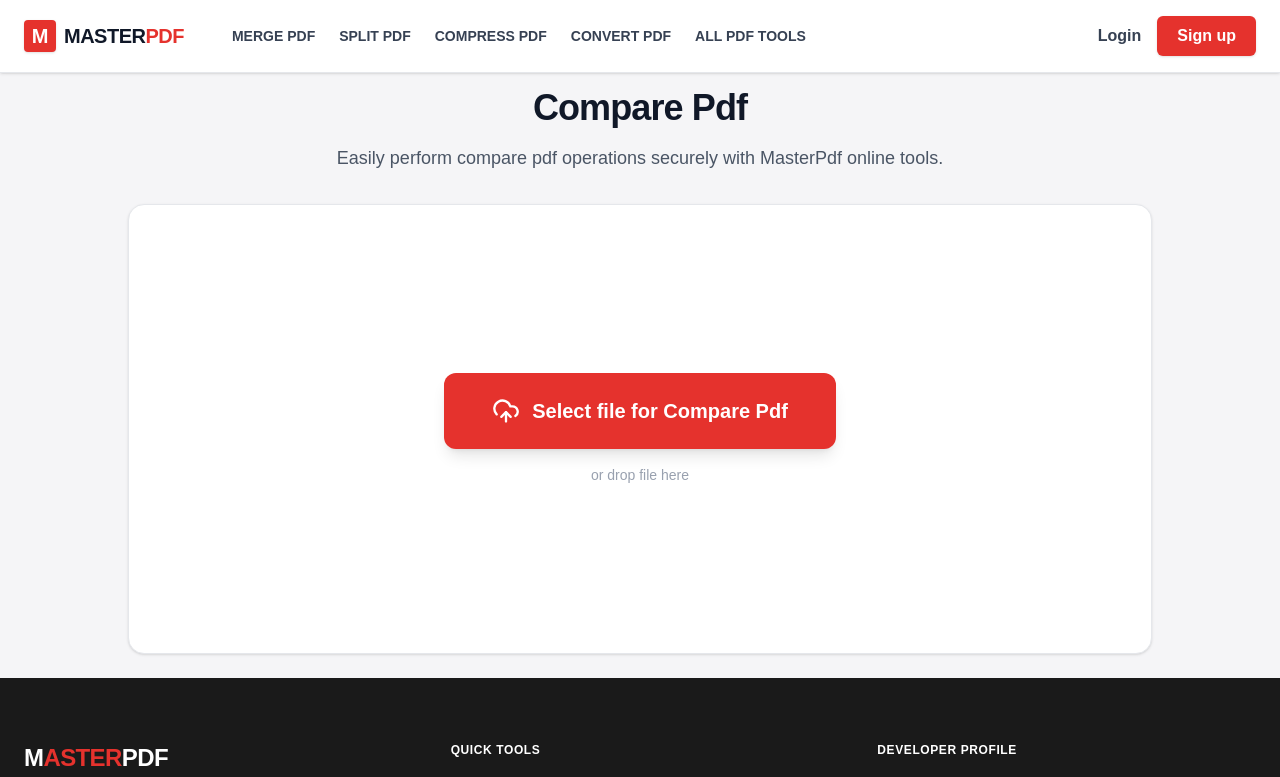
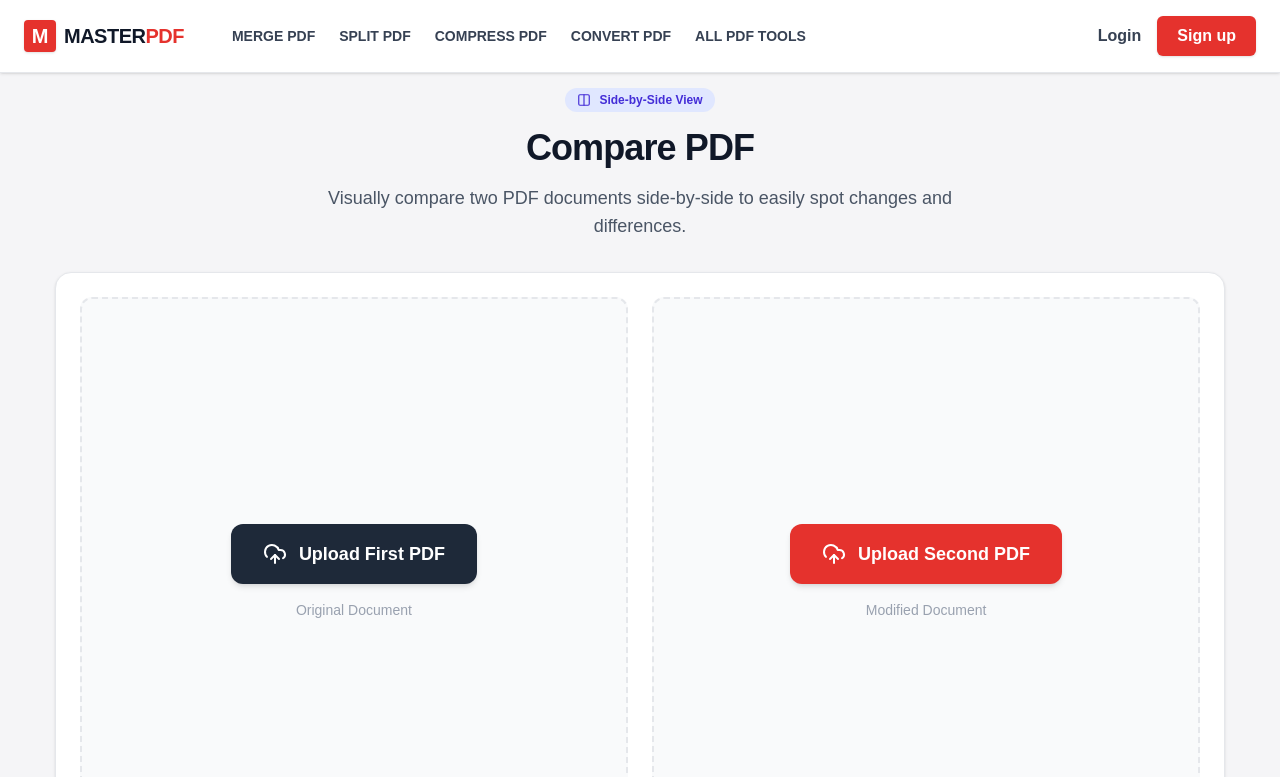
Before and after one commit to ansarisuhel4505/MasterPdf, a Next.js app: page /compare-pdf in a window 1280 px wide. Shown: the top 777 px of the page. Built offline with nearby package versions, Linux system fonts and the light colour scheme; no server answers.

Commit message:
Implement PDF comparison feature
This component allows users to upload and compare two PDF files side-by-side, providing a visual interface to spot differences.

```diff
--- /dev/null
+++ b/src/pages/compare-pdf.jsx
@@ -0,0 +1,128 @@
+import React, { useState, useEffect } from 'react';
+import Head from 'next/head';
+import Navbar from '../components/Navbar';
+import Footer from '../components/Footer';
+import { UploadCloud, X, Columns, FileText } from 'lucide-react';
+
+export default function ComparePdf() {
+  const [file1, setFile1] = useState(null);
+  const [file2, setFile2] = useState(null);
+  const [url1, setUrl1] = useState('');
+  const [url2, setUrl2] = useState('');
+
+  // Generate local preview URLs when files are uploaded
+  useEffect(() => {
+    if (file1) setUrl1(URL.createObjectURL(file1));
+    if (file2) setUrl2(URL.createObjectURL(file2));
+
+    // Cleanup URLs from memory to prevent memory leaks
+    return () => {
+      if (url1) URL.revokeObjectURL(url1);
+      if (url2) URL.revokeObjectURL(url2);
+    };
+  }, [file1, file2]);
+
+  const handleFileChange = (e, fileNumber) => {
+    const selectedFile = e.target.files[0];
+    if (selectedFile && selectedFile.type === 'application/pdf') {
+      if (fileNumber === 1) setFile1(selectedFile);
+      if (fileNumber === 2) setFile2(selectedFile);
+    } else {
+      alert("Please upload a valid PDF file.");
+    }
+  };
+
+  const removeFile = (fileNumber) => {
+    if (fileNumber === 1) {
+      setFile1(null);
+      setUrl1('');
+    }
+    if (fileNumber === 2) {
+      setFile2(null);
+      setUrl2('');
+    }
+  };
+
+  return (
+    <div className="min-h-screen flex flex-col font-sans bg-[#F5F5F7]">
+      <Head>
+        <title>Compare PDF files side-by-side - MasterPdf</title>
+      </Head>
+      <Navbar />
+
+      <main className="flex-grow flex flex-col items-center justify-center p-6 mt-16">
+
+        <div className="text-center mb-8">
+          <div className="inline-flex items-center gap-2 bg-indigo-100 text-indigo-700 px-3 py-1 rounded-full text-xs font-bold mb-4">
+            <Columns size={14} /> Side-by-Side View
+          </div>
+          <h1 className="text-4xl font-bold text-gray-900 mb-4 tracking-tight">Compare PDF</h1>
+          <p className="text-lg text-gray-600 max-w-2xl mx-auto">
+            Visually compare two PDF documents side-by-side to easily spot changes and differences.
+          </p>
+        </div>
+
+        <div className="w-full max-w-[95%] bg-white rounded-2xl shadow-sm border border-gray-200 p-6 min-h-[600px] flex flex-col relative">
+
+          <div className="flex flex-col lg:flex-row gap-6 h-full flex-grow">
+
+            {/* Document 1 Area */}
+            <div className="w-full lg:w-1/2 flex flex-col border-2 border-dashed border-gray-200 rounded-xl bg-gray-50 overflow-hidden relative min-h-[500px]">
+              {!file1 ? (
+                <div className="h-full flex flex-col items-center justify-center p-8 text-center">
+                  <input type="file" id="file-1-upload" accept=".pdf" onChange={(e) => handleFileChange(e, 1)} className="hidden" />
+                  <label htmlFor="file-1-upload" className="cursor-pointer bg-gray-800 hover:bg-black text-white text-lg font-bold py-4 px-8 rounded-xl inline-flex items-center gap-3 transition shadow-md">
+                    <UploadCloud size={24} /> Upload First PDF
+                  </label>
+                  <p className="mt-4 text-gray-400 text-sm font-medium">Original Document</p>
+                </div>
+              ) : (
+                <div className="h-full flex flex-col relative">
+                  <div className="bg-gray-800 text-white p-3 flex justify-between items-center z-10">
+                    <div className="flex items-center gap-2 overflow-hidden">
+                      <FileText size={18} className="flex-shrink-0 text-gray-300" />
+                      <span className="text-sm font-semibold truncate">{file1.name}</span>
+                    </div>
+                    <button onClick={() => removeFile(1)} className="text-gray-400 hover:text-white transition">
+                      <X size={20} />
+                    </button>
+                  </div>
+                  <iframe src={`${url1}#toolbar=1&navpanes=0&scrollbar=1`} className="w-full flex-grow border-none" title="Document 1"></iframe>
+                </div>
+              )}
+            </div>
+
+            {/* Document 2 Area */}
+            <div className="w-full lg:w-1/2 flex flex-col border-2 border-dashed border-gray-200 rounded-xl bg-gray-50 overflow-hidden relative min-h-[500px]">
+              {!file2 ? (
+                <div className="h-full flex flex-col items-center justify-center p-8 text-center">
+                  <input type="file" id="file-2-upload" accept=".pdf" onChange={(e) => handleFileChange(e, 2)} className="hidden" />
+                  <label htmlFor="file-2-upload" className="cursor-pointer bg-[#E5322D] hover:bg-red-700 text-white text-lg font-bold py-4 px-8 rounded-xl inline-flex items-center gap-3 transition shadow-md">
+                    <UploadCloud size={24} /> Upload Second PDF
+                  </label>
+                  <p className="mt-4 text-gray-400 text-sm font-medium">Modified Document</p>
+                </div>
+              ) : (
+                <div className="h-full flex flex-col relative">
+                  <div className="bg-[#E5322D] text-white p-3 flex justify-between items-center z-10">
+                    <div className="flex items-center gap-2 overflow-hidden">
+                      <FileText size={18} className="flex-shrink-0 text-red-200" />
+                      <span className="text-sm font-semibold truncate">{file2.name}</span>
+                    </div>
+                    <button onClick={() => removeFile(2)} className="text-red-200 hover:text-white transition">
+                      <X size={20} />
+                    </button>
+                  </div>
+                  <iframe src={`${url2}#toolbar=1&navpanes=0&scrollbar=1`} className="w-full flex-grow border-none" title="Document 2"></iframe>
+                </div>
+              )}
+            </div>
+
+          </div>
+        </div>
+      </main>
+
+      <Footer />
+    </div>
+  );
+}
```
